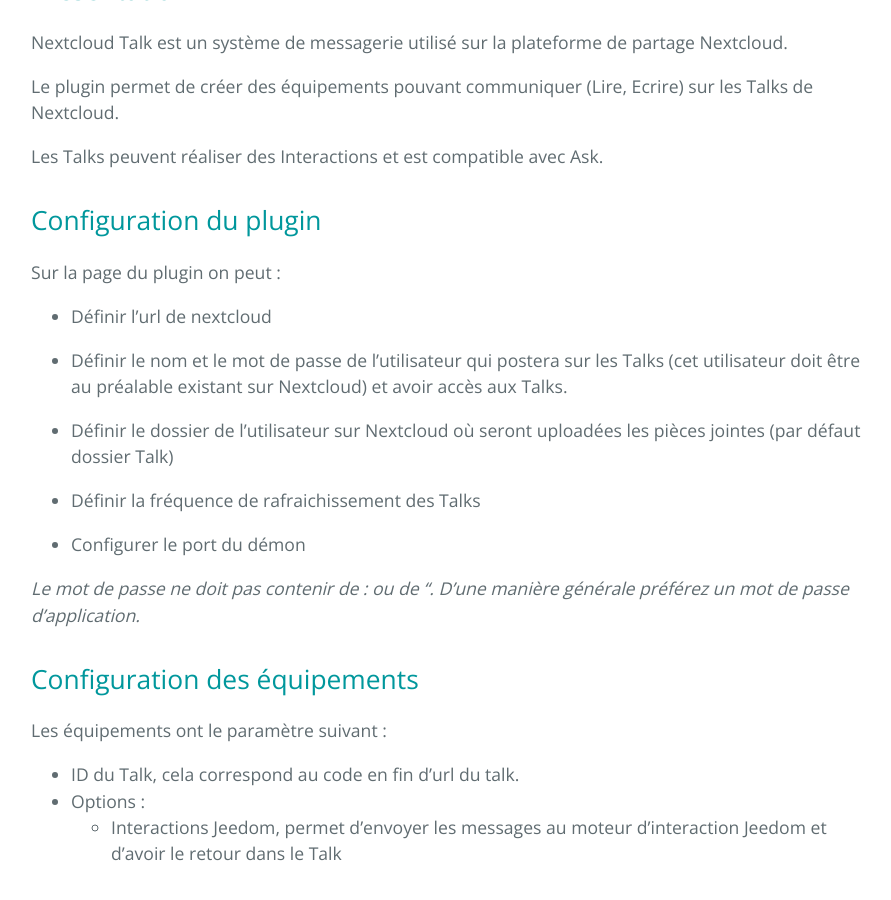
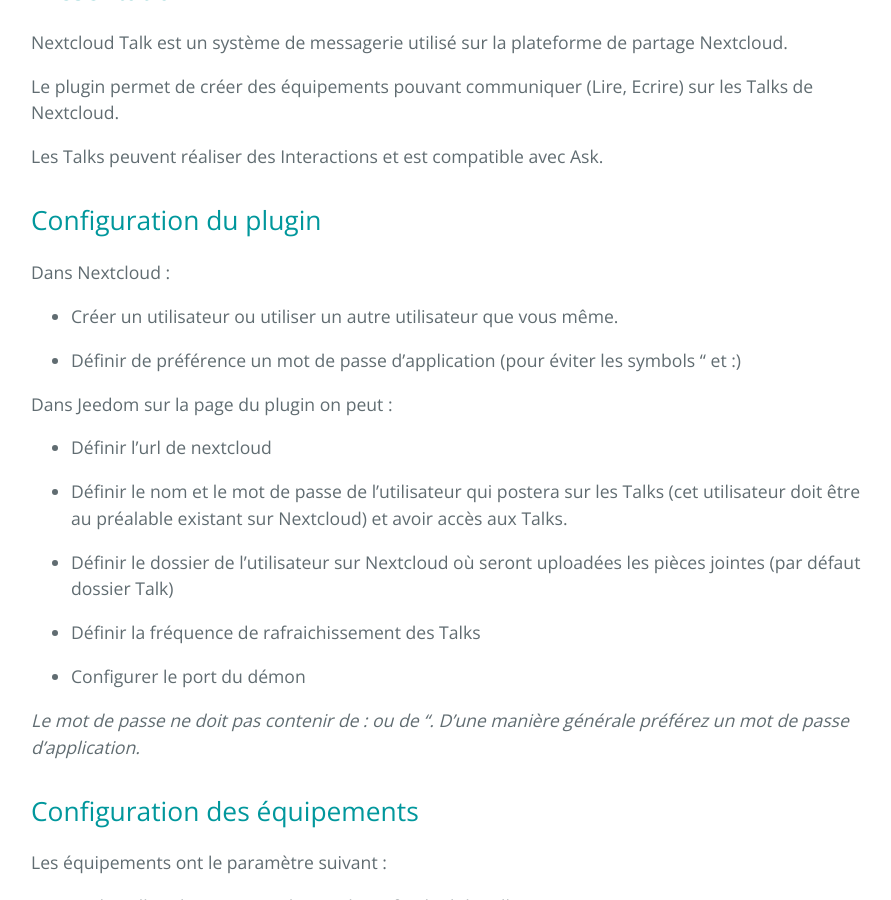
Before and after one commit to NeCeN/nc_talk, a Jekyll site: the page built from docs/fr_FR/index.md, in a window 1280 px wide and 900 px high, scrolled down 307 px. Shown: the whole window, without its empty margins (193-1084 px from the left). Built offline with Jekyll 4.4.1, drawn with Linux system fonts in a browser that asks for light colours; our own code applies the rules of GitHub Pages for plain Markdown files; the repository's description, which GitHub fills in, is left out.

Commit message:
[doc] update

```diff
--- a/docs/fr_FR/index.md
+++ b/docs/fr_FR/index.md
@@ -10,7 +10,13 @@ Les Talks peuvent réaliser des Interactions et est compatible avec Ask.
 
 ## Configuration du plugin
 
-Sur la page du plugin on peut :
+Dans Nextcloud :
+
+  * Créer un utilisateur ou utiliser un autre utilisateur que vous même.
+
+  * Définir de préférence un mot de passe d'application (pour éviter les symbols " et :)
+
+Dans Jeedom sur la page du plugin on peut :
 
   * Définir l'url de nextcloud
 
```
